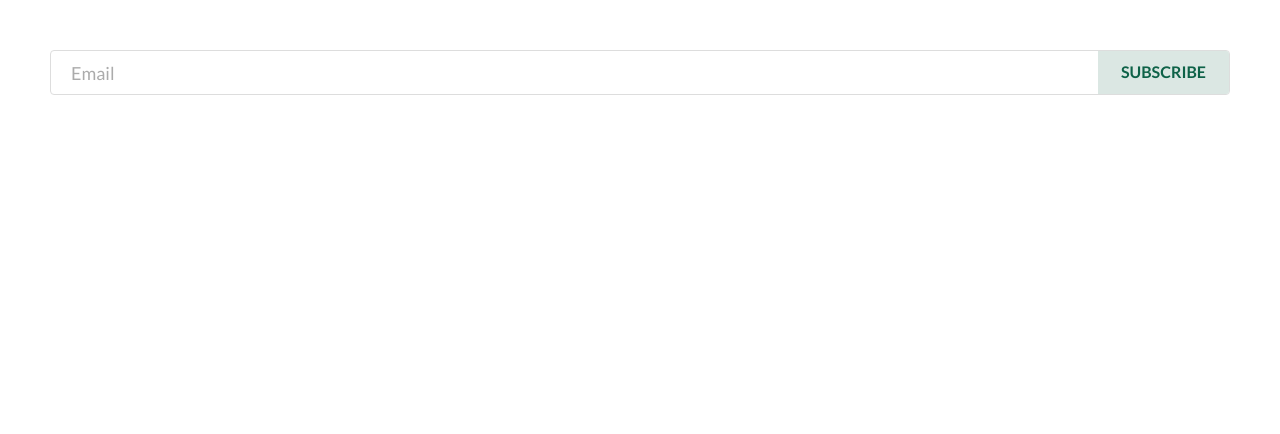
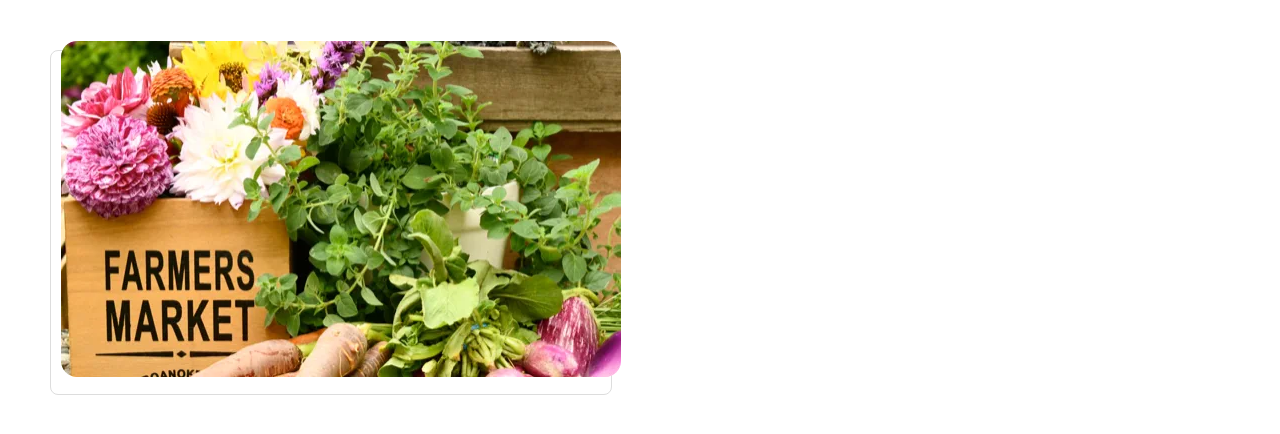
Before and after one commit to junaidxgit/charity, a plain HTML site: page index.html in a window 1280 px wide. Drawn offline with Linux system fonts and the light colour scheme.

Commit message:
defined img container

```diff
--- a/css/styles.css
+++ b/css/styles.css
@@ -1,6 +1,10 @@
 :root{
     --primary-color: #0e6248;
     --secondary-color:#fbf8f6;
+    --border-radius:8px;
+}
+*,*::before,*::after{
+    box-sizing: border-box;
 }
 
 h3{
@@ -28,12 +32,13 @@
 h1,h2,h3{
     margin-top: 0;
 }
+
 /* button */
 .btn{
     padding:10px 23px 11px ;
     text-decoration: none;
     outline: 0;
-    border-radius: 4px;
+    border-radius: var(--border-radius);
     border: 0;
     font-size: 1.6rem;
     font-weight: bold;
@@ -48,7 +53,7 @@
     padding:  10px 60px 11px 29px;
 }
 .input{
-    border-radius: 4px;
+    border-radius: var(--border-radius);
     padding: 1rem;
     border: 1px solid #ddd;
     background:#fff;
@@ -62,7 +67,7 @@
 .input--group__inline{
     border: 1px solid #ddd;
     background: #fff;
-    border-radius: 4px;
+    border-radius: var(--border-radius);
     display: flex;
     overflow: hidden;
 }
@@ -81,3 +86,31 @@
     color: var(--primary-color);
     border-radius: 0;
 }
+/* grid */
+.grid{
+    display: grid;
+}
+
+@media screen and (min-width:1000px) {
+    .grid--colsN{
+        grid-template-columns: repeat(auto-fit,minmax(10rem,1fr));
+    }
+}
+/* img */
+img{
+    width: 100%;
+}
+
+.img--container{
+    border-radius: var(--border-radius);
+    border: 1px solid #ddd;
+    overflow: visible;
+    object-fit: contain;
+    position: absolute;
+}
+.img--container img{
+    border-radius: 8px;
+    position: relative;
+    bottom: 10px;
+    left: 10px;
+}
--- a/index.html
+++ b/index.html
@@ -15,9 +15,8 @@
     <link rel="stylesheet" href="css/styles.css" />
   </head>
   <body style="padding: 5rem;">
-    <div class="input--group__inline" action="">
-      <input class="input" type="text" name="range" placeholder="Email">
-      <button class="btn" type="submit">Subscribe</button>
+    <div class="img--container" action="">
+     <img src="images/photo@2x.webp" alt="">
     </div>
   </body>
 </html>
```
Also changed, not shown: components.html (+4 -0 lines), images/gallery-4.jpg (added), images/gallery-4@2x.jpg (added), images/gallery-4@3x.jpg (added), images/photo.webp (added), images/photo@2x.webp (added), images/photo@3x.webp (added).
